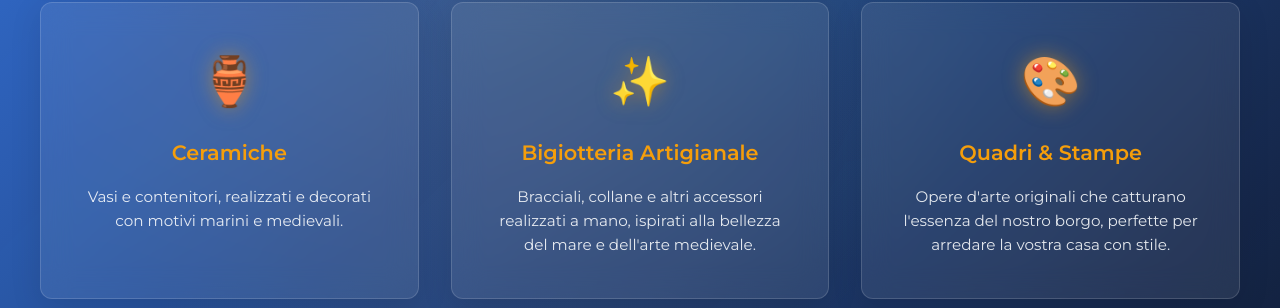
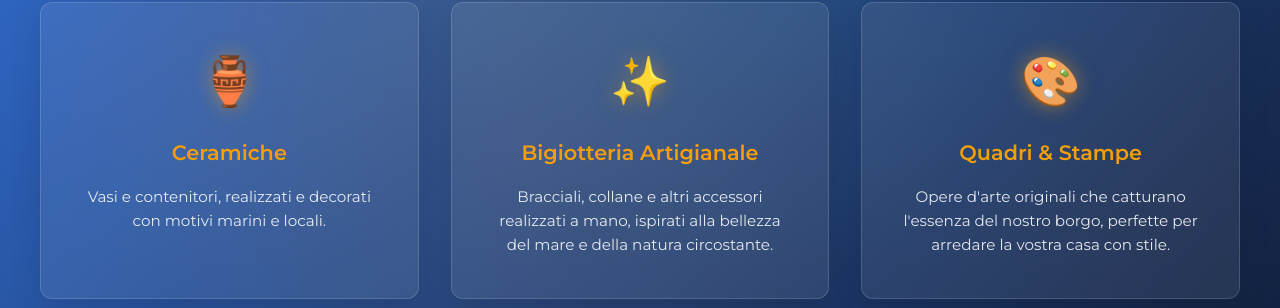
Before and after one commit to RossiEldamaria/Locandina-Ghibli-Fashion, a plain HTML site: page index.html in a window 1280 px wide. Shown: the part 2959-3267 px from the top of the page. Drawn offline with nearby package versions, Linux system fonts and the light colour scheme.

Commit message:
ulteriore rimozione medievale

```diff
--- a/index.html
+++ b/index.html
@@ -138,7 +138,7 @@
                 <h3 class="product-title">Ceramiche </h3>
                 <p class="product-description">
                     Vasi e contenitori,
-                    realizzati e decorati con motivi marini e medievali.
+                    realizzati e decorati con motivi marini e locali.
                 </p>
             </div>
             <div class="product-category">
@@ -146,7 +146,7 @@
                 <h3 class="product-title">Bigiotteria Artigianale</h3>
                 <p class="product-description">
                     Bracciali, collane e altri accessori realizzati a mano,
-                    ispirati alla bellezza del mare e dell'arte medievale.
+                    ispirati alla bellezza del mare e della natura circostante.
                 </p>
             </div>
             <div class="product-category">
```
